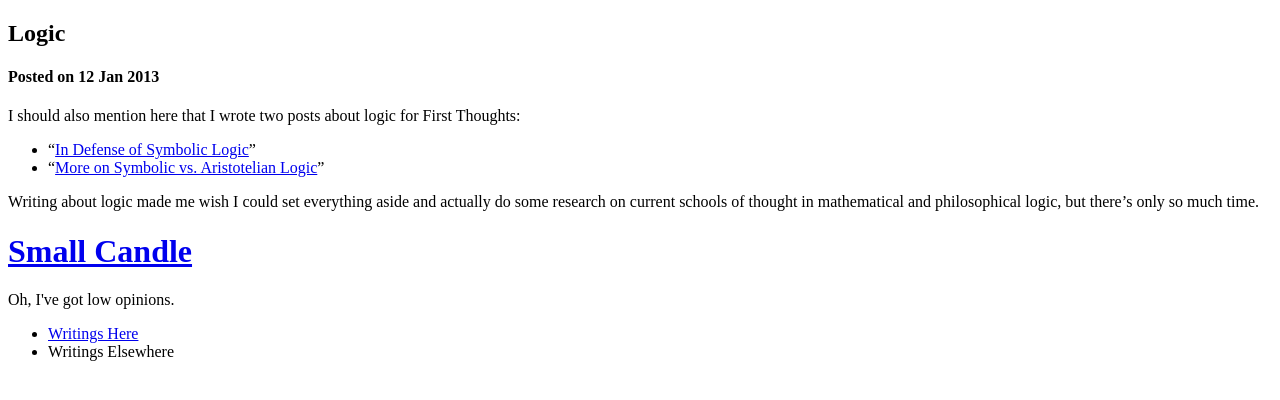
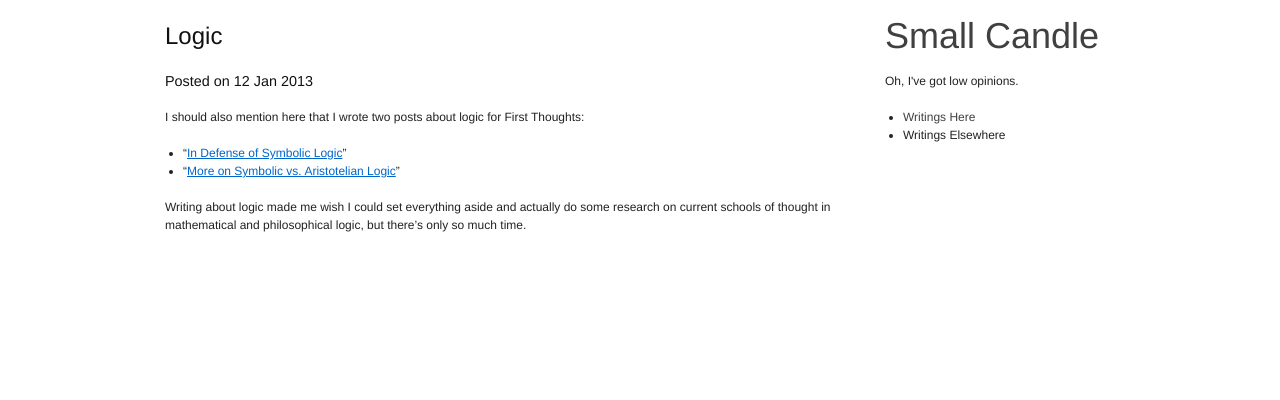
Before and after one commit to williamrandolph/williamrandolph.github.com, a Jekyll site: the page built from _posts/2013-01-12-test1.md, in a window 1280 px wide. Shown: the top 400 px of the page. Built offline with Jekyll 4.4.1, drawn with Linux system fonts in a browser that asks for light colours; Markdown is read by kramdown in place of the engine named in the settings.

Commit message:
Fixing css for posts

```diff
--- a/_layouts/post.html
+++ b/_layouts/post.html
@@ -5,33 +5,30 @@
     <meta http-equiv="X-UA-Compatible" content="chrome=1">
     {% if page.description %}<meta name="description" content="{{ page.description }}" />{% endif %}
     <title>{{ page.title }}</title>
-    <link rel="stylesheet" href="stylesheets/blueprint/screen.css" type="text/css" media="screen, projection">
-    <link rel="stylesheet" href="stylesheets/blueprint/print.css" type="text/css" media="print">
+    <link rel="stylesheet" href="/stylesheets/blueprint/screen.css" type="text/css" media="screen, projection">
+    <link rel="stylesheet" href="/stylesheets/blueprint/print.css" type="text/css" media="print">
     <!--[if lt IE 8]>
         <link rel="stylesheet" href="stylesheets/blueprint/ie.css" type="text/css" media="screen, projection">
     <![endif]-->
-    <link rel="stylesheet" href="stylesheets/style2.css">
-    <link rel="stylesheet" href="stylesheets/pygment_trac.css">
-    <script src="javascripts/scale.fix.js"></script>
+    <link rel="stylesheet" href="/stylesheets/style2.css">
+    <link rel="stylesheet" href="/stylesheets/pygment_trac.css">
+    <script src="/javascripts/scale.fix.js"></script>
     <meta name="viewport" content="width=device-width, initial-scale=1, user-scalable=no">
     <!--[if lt IE 9]>
     <script src="//html5shiv.googlecode.com/svn/trunk/html5.js"></script>
     <![endif]-->
   </head>
   <body>
-    <div class="wrapper">
-      <section>
-
-        <h1>{{ page.title }}</h1>
+    <div class="container">
+        <div class="span-18">
+            <div class="prepend-top"><h2>{{ page.title }}</h2></div>
             <h4>
                 Posted on {{ page.date | date_to_string }}
             </h4>
             {{ content }}
-
-      </section>
-
+        </div>
+        <div class="span-6 last">
             {% include sidebar.html %}
-
         </div>
     <!--[if !IE]><script>fixScale(document);</script><![endif]-->
 
```
Lines whose indentation alone changed are shown as unchanged.
